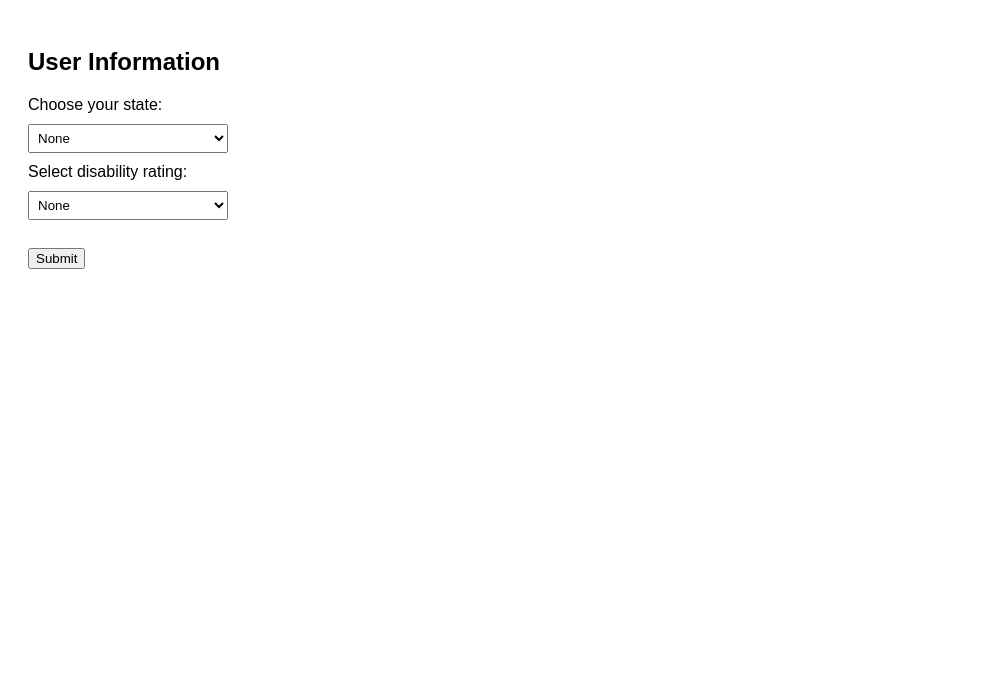
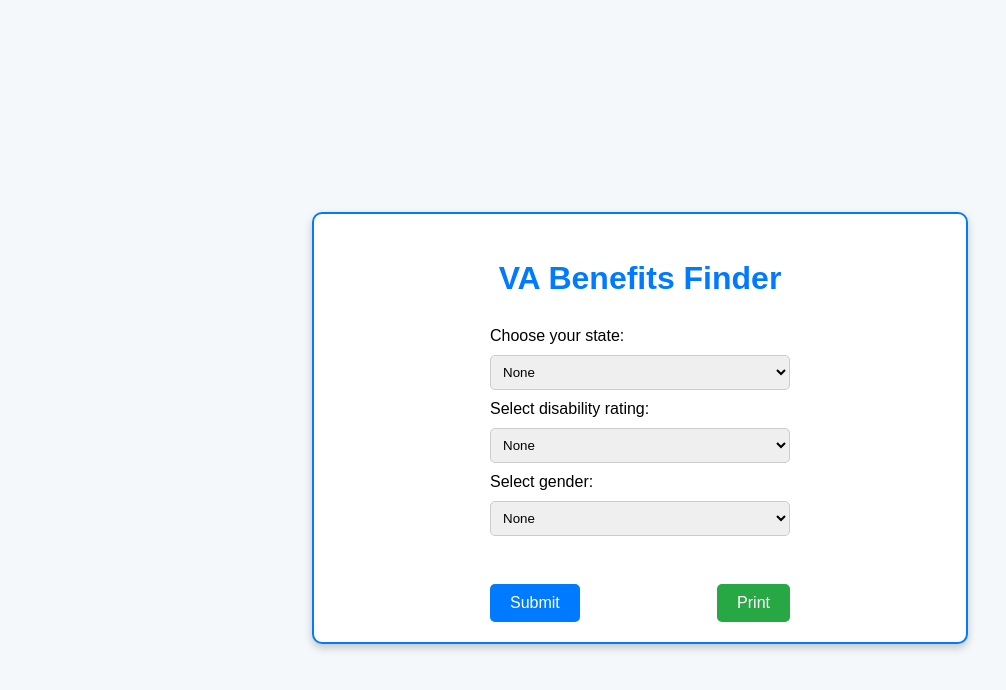
Before and after one commit to keegssmith/VA-Benefits-Tool, a plain HTML site: page Website/main.html in a window 1280 px wide. Shown: the whole page, without its empty margins (0-1006 px from the left). Drawn offline with Linux system fonts and the light colour scheme; a script that the page names is missing.

Commit message:
updated website

```diff
--- a/Website/main.html
+++ b/Website/main.html
@@ -1,30 +1,101 @@
+
+
 <!DOCTYPE html>
 <html lang="en">
 <head>
     <meta charset="UTF-8">
-<title>Dropdown and Background Selection</title>
+    <title>VA Benefits Finder</title>
     <style>
         body {
             font-family: Arial, sans-serif;
             padding: 20px;
+            background-color: #f4f8fb;
+            display: flex;
+            justify-content: center;
+            align-items: center;
+            height: 100vh;
         }
+
+        .container {
+            width: 50%;
+            border: 2px solid #007bff;
+            border-radius: 10px;
+            padding: 20px;
+            background-color: #ffffff;
+            box-shadow: 0 4px 8px rgba(0, 0, 0, 0.2);
+        }
+
+        h2 {
+            text-align: center;
+            font-size: 2rem;
+            color: #007bff;
+            margin-bottom: 20px;
+        }
+
+        form {
+            display: flex;
+            flex-direction: column;
+            align-items: center;
+        }
+
         select, input {
-        width: 200px;
-        padding: 5px;
+            width: 90%;
+            max-width: 300px;
+            padding: 8px;
+            margin-top: 10px;
+            border-radius: 5px;
+            border: 1px solid #ccc;
+        }
+
+        label {
+            width: 90%;
+            max-width: 300px;
+            margin-top: 10px;
+            text-align: left;
+            font-size: 1rem;
+        }
+
+        .error {
+            color: red;
+            font-size: 0.9rem;
             margin-top: 10px;
         }
-    label {
-        display: block;
-        margin-top: 10px;
+
+        .button-container {
+            margin-top: 20px;
+            display: flex;
+            justify-content: space-between;
+            width: 90%;
+            max-width: 300px;
         }
-    .error {
-        color: red;
-        margin-top: 10px;
+
+        button {
+            padding: 10px 20px;
+            font-size: 1rem;
+            color: white;
+            background-color: #007bff;
+            border: none;
+            border-radius: 5px;
+            cursor: pointer;
+            transition: background-color 0.3s;
+        }
+
+            button:hover {
+                background-color: #0056b3;
+            }
+
+        .print-button {
+            background-color: #28a745;
+        }
+
+            .print-button:hover {
+                background-color: #1c7a2c;
             }
     </style>
 </head>
 <body>
-<h2>User Information</h2>
+    <div class="container">
+        <h2>VA Benefits Finder</h2>
         <form onsubmit="return validateForm();">
             <label for="state">Choose your state:</label>
             <select id="state">
@@ -96,10 +167,22 @@
                 <option value="100">100%</option>
             </select>
 
+            <label for="gender">Select gender:</label>
+            <select id="gender">
+                <option value="None">None</option>
+                <option value="man">Man</option>
+                <option value="woman">Woman</option>
+                <option value="non-binary">Non-Binary</option>
+            </select>
+
             <div id="error-message" class="error"></div>
             <br>
+            <div class="button-container">
                 <button type="submit">Submit</button>
+                <button type="button" class="print-button" onclick="window.print()">Print</button>
+            </div>
         </form>
+    </div>
     <script src="script.js"></script>
 </body>
 </html>
```
Also changed, not shown: Website/logo.jpg (added), 5 other files. Lines whose indentation alone changed are shown as unchanged.
